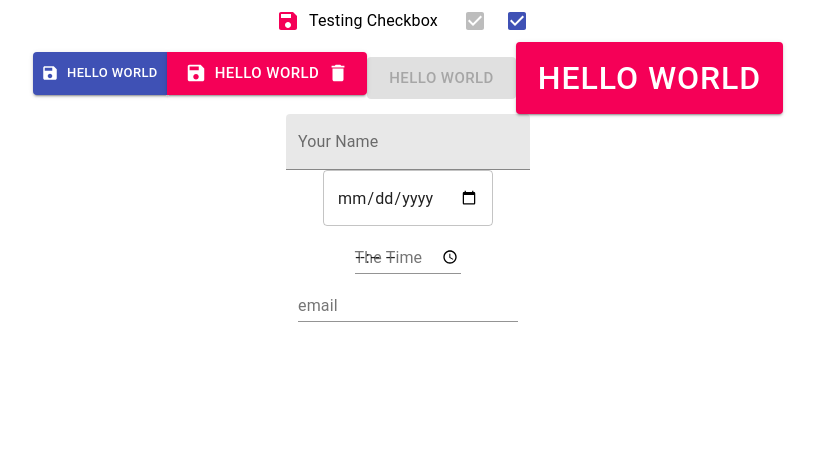
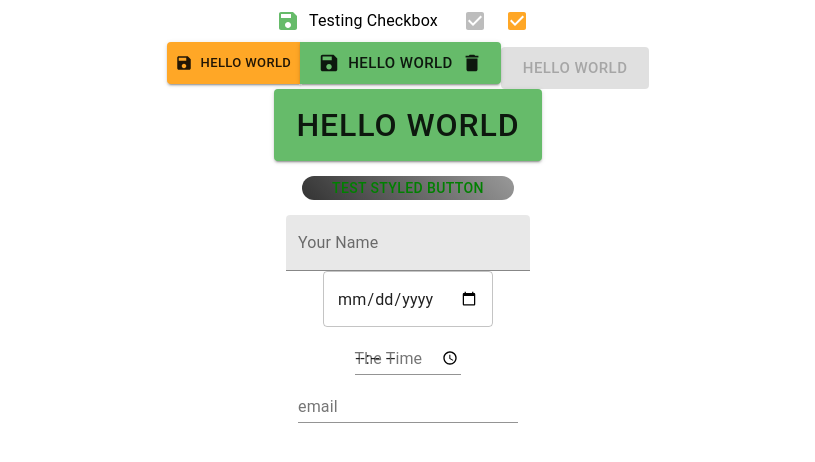
Before and after one commit to mmanchee/MaterialUIExample, a React (Create React App) app: page / in a window 1280 px wide. Shown: the top 462 px of the page, without its empty margins (232-1047 px from the left). Built offline with nearby package versions, Linux system fonts and the light colour scheme.

Commit message:
add Theme with material-ui

```diff
--- a/src/App.js
+++ b/src/App.js
@@ -1,17 +1,32 @@
 import React from 'react';
 import './App.css';
+import { ThemeProvider, createMuiTheme } from '@material-ui/core/styles';
+import { orange, green } from '@material-ui/core/colors';
 
 import Checkboxes from './components/Checkboxes';
 import Buttons from './components/Buttons';
 import TextFields from './components/TextFields';
 
+const theme = createMuiTheme({
+  palette: {
+    primary: {
+      main: orange[400]
+    },
+    secondary: {
+      main: green[400]
+    }
+  }
+})
+
 function App() {
   return (
-    <div className="App">
-      <Checkboxes />
-      <Buttons />
-      <TextFields />
-    </div>
+    <ThemeProvider theme={theme}>
+      <div className="App">
+        <Checkboxes />
+        <Buttons />
+        <TextFields />
+      </div>
+    </ThemeProvider>
   );
 }
 
--- a/src/components/Buttons.js
+++ b/src/components/Buttons.js
@@ -1,6 +1,22 @@
 import React from 'react'
-import { Button, ButtonGroup, Checkbox } from '@material-ui/core';
+import { Button, ButtonGroup, Checkbox, makeStyles } from '@material-ui/core';
 import { Icons, Save, Delete } from '@material-ui/icons';
+
+const useStyles = makeStyles({
+  root: {
+    background: 'linear-gradient(45deg, #333, #999)',
+    border: 0,
+    margin: 15,
+    borderRadius: 15,
+    color: 'green',
+    padding: '0 30px'
+  }
+})
+
+function ButtonStyled() {
+  const classes = useStyles();
+  return <Button className={classes.root} >Test Styled Button</Button>
+}
 
 const Buttons = () => {
   return (
@@ -34,6 +50,7 @@ const Buttons = () => {
         background='blue' >
         Hello World
       </Button>
+      <br />
       <Button
         size='large'
         style={{
@@ -44,6 +61,8 @@ const Buttons = () => {
         background='blue' >
         Hello World
       </Button>
+      <br />
+      <ButtonStyled />
     </div>
   )
 }
```
Also changed, not shown: 1 other file (tests, documents, lock files or other folders).
